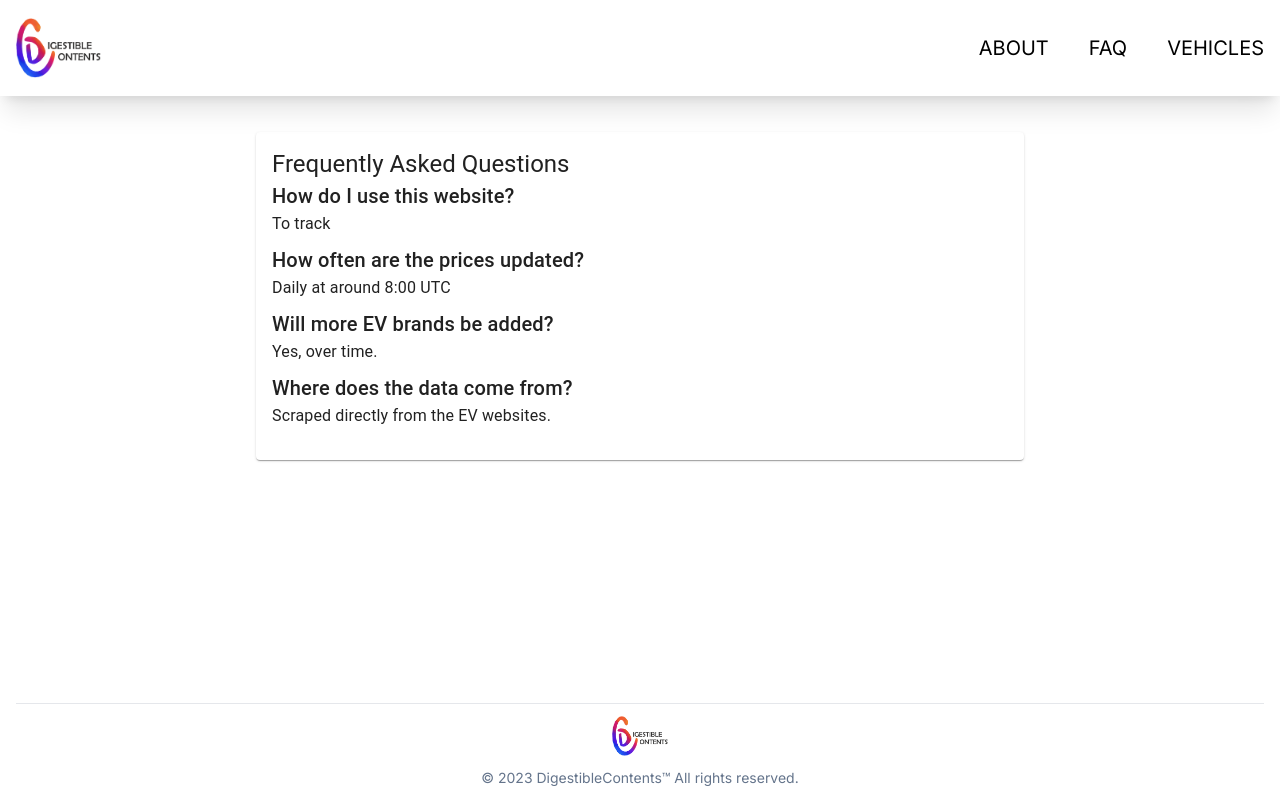
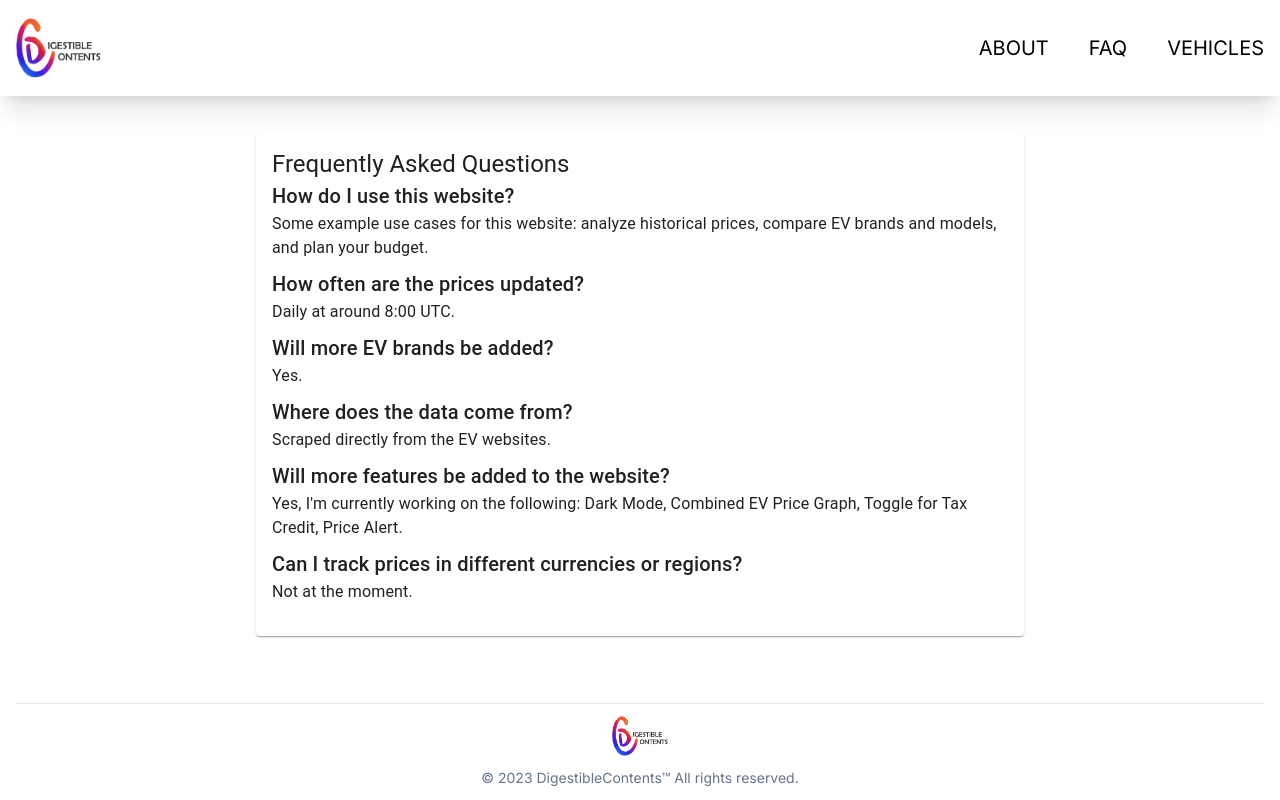
Before and after one commit to issaloo/ev-price-tracker-frontend, a Next.js app: page /faq in a window 1280 px wide. Built offline with nearby package versions, Linux system fonts and the light colour scheme.

Commit message:
feat(multiple): update

```diff
--- a/app/components/NavBar/NavBarLink.tsx
+++ b/app/components/NavBar/NavBarLink.tsx
@@ -1,6 +1,6 @@
 import Link from "next/link";
 
-const NavLink = ({ navObject }: { navObject: any }) => {
+const NavBarLink = ({ navObject }: { navObject: any }) => {
   return (
     <Link href={`${navObject.pageRoute}`}>
       <li className="ml-10 uppercase hover:border-b text-xl">
@@ -10,4 +10,4 @@ const NavLink = ({ navObject }: { navObject: any }) => {
   );
 };
 
-export default NavLink;
+export default NavBarLink;
--- a/app/faq/qaObjectList.json
+++ b/app/faq/qaObjectList.json
@@ -1,17 +1,26 @@
 [
-  { "question": "How do I use this website?", "answer": "To track " },
+  {
+    "question": "How do I use this website?",
+    "answer": "Some example use cases for this website: analyze historical prices, compare EV brands and models, and plan your budget."
+  },
   {
     "question": "How often are the prices updated?",
-    "answer": "Daily at around 8:00 UTC"
+    "answer": "Daily at around 8:00 UTC."
   },
   {
     "question": "Will more EV brands be added?",
-    "answer": "Yes, over time."
+    "answer": "Yes."
   },
   {
     "question": "Where does the data come from?",
     "answer": "Scraped directly from the EV websites."
   },
-  { "question": "", "answer": "" },
-  { "question": "", "answer": "" }
+  {
+    "question": "Will more features be added to the website?",
+    "answer": "Yes, I'm currently working on the following: Dark Mode, Combined EV Price Graph, Toggle for Tax Credit, Price Alert."
+  },
+  {
+    "question": "Can I track prices in different currencies or regions?",
+    "answer": "Not at the moment."
+  }
 ]
```
